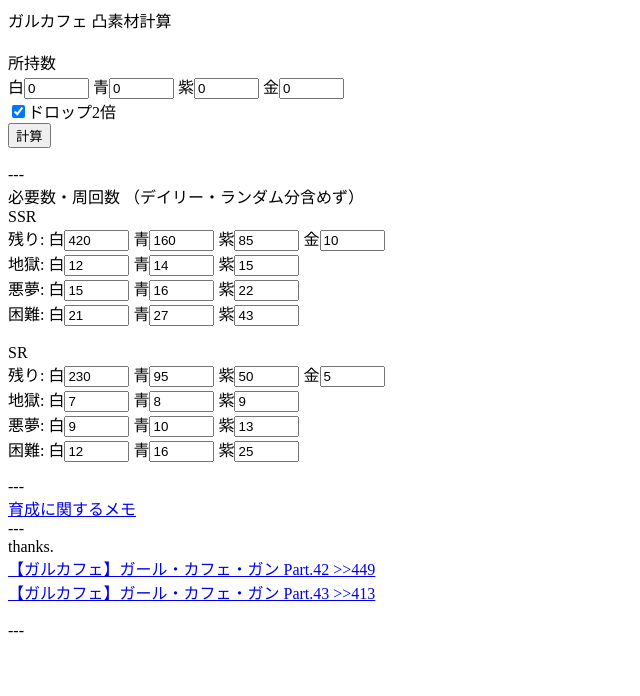
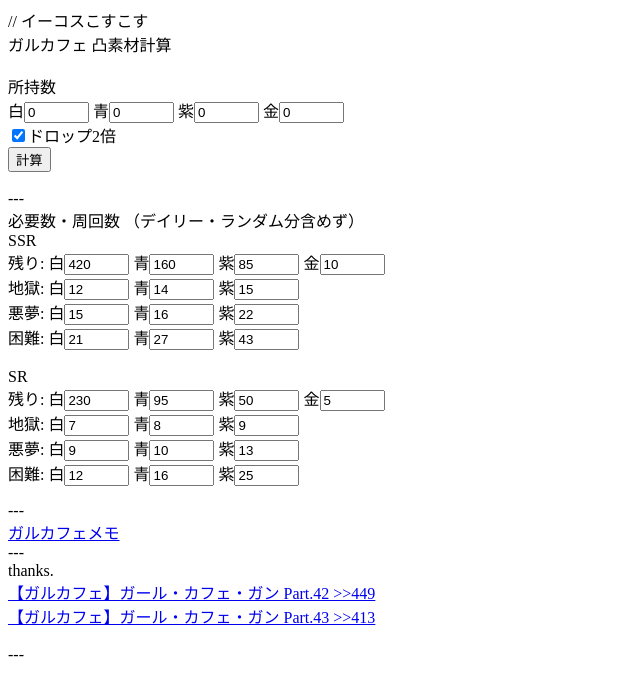
Before and after one commit to gcgcal/gcgcal.github.io, a plain HTML site: page index.html in a window 1280 px wide. Shown: the whole page, without its empty margins (0-640 px from the left). Drawn offline with Linux system fonts and the light colour scheme.

Commit message:
Update index.html

```diff
--- a/index.html
+++ b/index.html
@@ -3,6 +3,7 @@
 	<title>GCG Calc</title>
 </head>
 <body>
+	// イーコスこすこす
 	<form name="form1" onSubmit="Calc();return false;">
 		ガルカフェ 凸素材計算<br>
 		<br>
@@ -139,7 +140,7 @@
 	}
 	</script>
 	---<br>
-	<a href="https://github.com/gcgcal/gcgcal.github.io/wiki">育成に関するメモ</a><br>
+	<a href="https://github.com/gcgcal/gcgcal.github.io/wiki">ガルカフェメモ</a><br>
 	---<br>
 	thanks.<br>
 	<a href="https://krsw.5ch.net/test/read.cgi/gamesm/1570341406/449">【ガルカフェ】ガール・カフェ・ガン Part.42 >>449</a><br>
```
